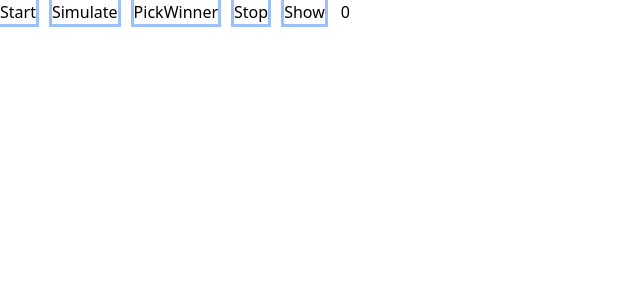
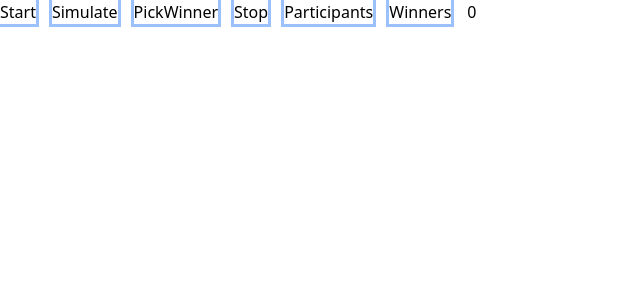
Before and after one commit to Nocory/stream_multichat, a Nuxt app: page /raffle in a window 1280 px wide. Shown: the top 300 px of the page, without its empty margins (0-640 px from the left). Built offline with nearby package versions, Linux system fonts and the light colour scheme.

Commit message:
update raffle commands and allow displaying of winners

```diff
--- a/pages/raffle.vue
+++ b/pages/raffle.vue
@@ -16,7 +16,10 @@
         Stop
       </button>
       <button class="ring" @click="areParticipantsVisible = true">
-        Show
+        Participants
+      </button>
+      <button class="ring" @click="areWinnersVisible = true">
+        Winners
       </button>
       <div>{{ totalParticipants }}</div>
     </div>
@@ -36,17 +39,20 @@
     </Transition>
     <Transition>
       <div
-        v-if="areParticipantsVisible && !recentWinner"
+        v-if="(areParticipantsVisible || areWinnersVisible) && !recentWinner"
         class="p-4"
         :class="recentWinner ? 'hidden' : ''"
       >
         <div class="flex flex-col gap-4 items-center">
-          <div class="bg-white text-slate-700 text-2xl font-bold ring ring-slate-700 px-4 py-2">
+          <div v-if="areParticipantsVisible" class="bg-white text-slate-700 text-2xl font-bold ring ring-slate-700 px-4 py-2">
             Raffle: "{{ raffleWord }}"
+          </div>
+          <div v-else-if="areWinnersVisible" class="bg-white text-slate-700 text-2xl font-bold ring ring-slate-700 px-4 py-2">
+            Winners
           </div>
           <div class="flex flex-wrap gap-2">
             <div
-              v-for="entry in raffleParticipants"
+              v-for="entry in areParticipantsVisible ? raffleParticipants : raffleWinners"
               :key="`${entry.platform}_${entry.userName}`"
               class="flex items-center bg-white px-2 ring-1 ring-slate-700"
             >
@@ -81,6 +87,7 @@ const raffleWord = ref("")
 const raffleWordFilter = ref<string[]>([])
 const recentWinner = refAutoReset<RaffleParticipant | null>(null, 10000)
 const areParticipantsVisible = refAutoReset(false, 10000)
+const areWinnersVisible = refAutoReset(false, 10000)
 
 const totalParticipants = computed(() => Object.keys(raffleParticipants.value).length)
 
@@ -133,6 +140,7 @@ const handleCommand = (command: string) => {
   // handle raffle reset
   if (command === "!raffle reset") {
     raffleParticipants.value = {}
+    raffleWinners.value = {}
     return
   }
 
@@ -141,6 +149,7 @@ const handleCommand = (command: string) => {
   if (disqualifiedWord?.length === 1) {
     raffleWordFilter.value.push(disqualifiedWord[0])
     raffleParticipants.value = Object.fromEntries(Object.entries(raffleParticipants.value).filter(([key, value]) => !value.userName.includes(disqualifiedWord[0])))
+    raffleWinners.value = Object.fromEntries(Object.entries(raffleWinners.value).filter(([key, value]) => !value.userName.includes(disqualifiedWord[0])))
     return
   }
 
@@ -151,13 +160,17 @@ const handleCommand = (command: string) => {
     return
   }
 
-  // handle raffle pick
   if (command === "!raffle pick") {
     pickWinner()
     return
   }
 
-  if (command === "!raffle show") {
+  if (command === "!raffle entries") {
+    areParticipantsVisible.value = true
+    return
+  }
+
+  if (command === "!raffle winners") {
     areParticipantsVisible.value = true
   }
 }
```
